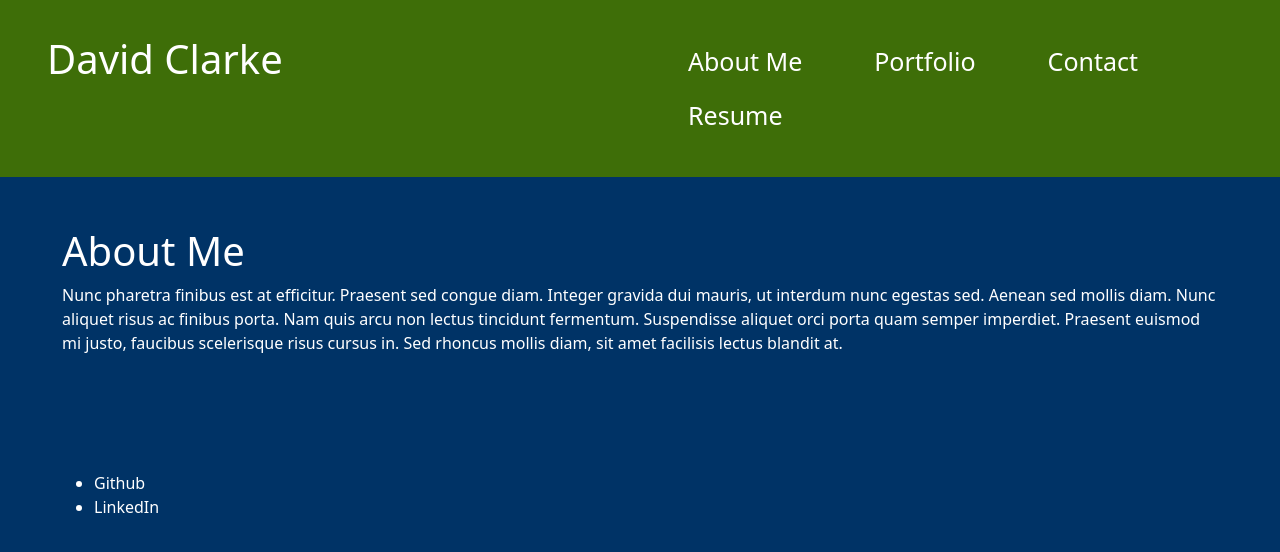
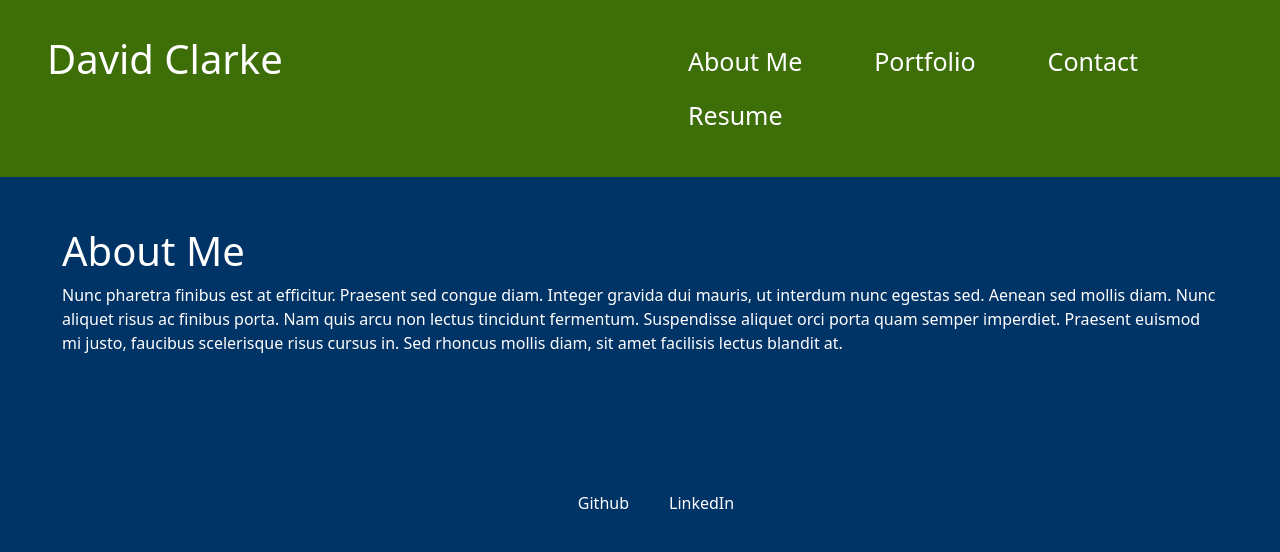
Before and after one commit to dhclarke99/react-portfolio, a React (Create React App) app: page / in a window 1280 px wide. Shown: the top 552 px of the page. Built offline with nearby package versions, Linux system fonts and the light colour scheme.

Commit message:
added footer styles

```diff
--- a/src/components/Footer.js
+++ b/src/components/Footer.js
@@ -4,7 +4,7 @@ import '../styles/style.css';
 
 export default function Footer() {
 return (
-    <footer id="tab-content">
+    <footer >
         <ul>
           <li>
             Github
--- a/src/styles/style.css
+++ b/src/styles/style.css
@@ -37,6 +37,28 @@ header {
     padding: 35px
 }
 
+footer {
+
+    display: flex;
+    padding: 50px;
+    justify-content: center;
+
+}
+
+footer ul {
+
+    display: flex;
+
+
+}
+
+footer ul li{
+    padding: 20px;
+    list-style: none;
+
+
+}
+
 h1 {
     color: white
 }
@@ -54,5 +76,6 @@ h3 {
 }
 
 li {
-    color: white
+    color: white;
+
 }
```
